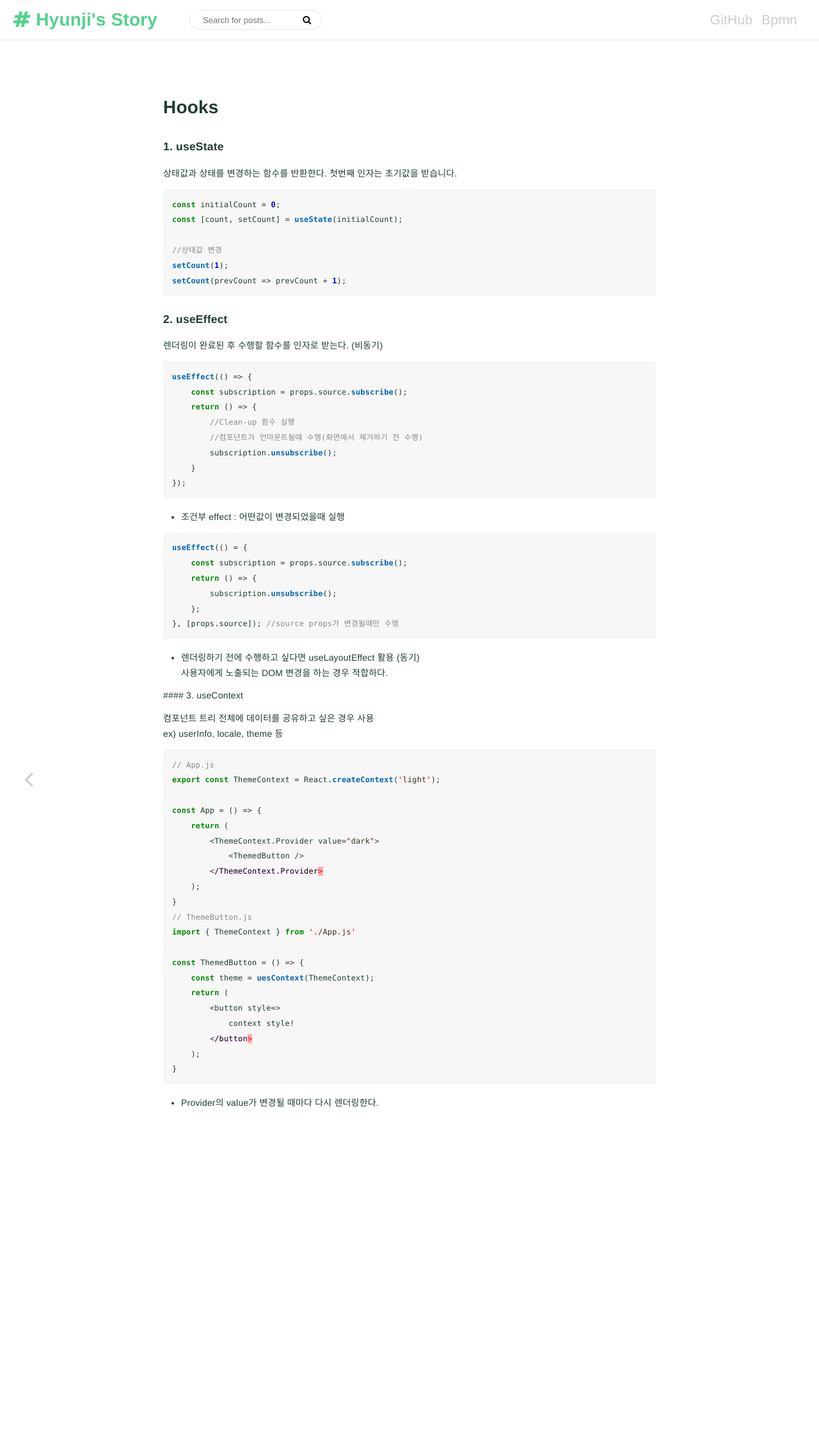
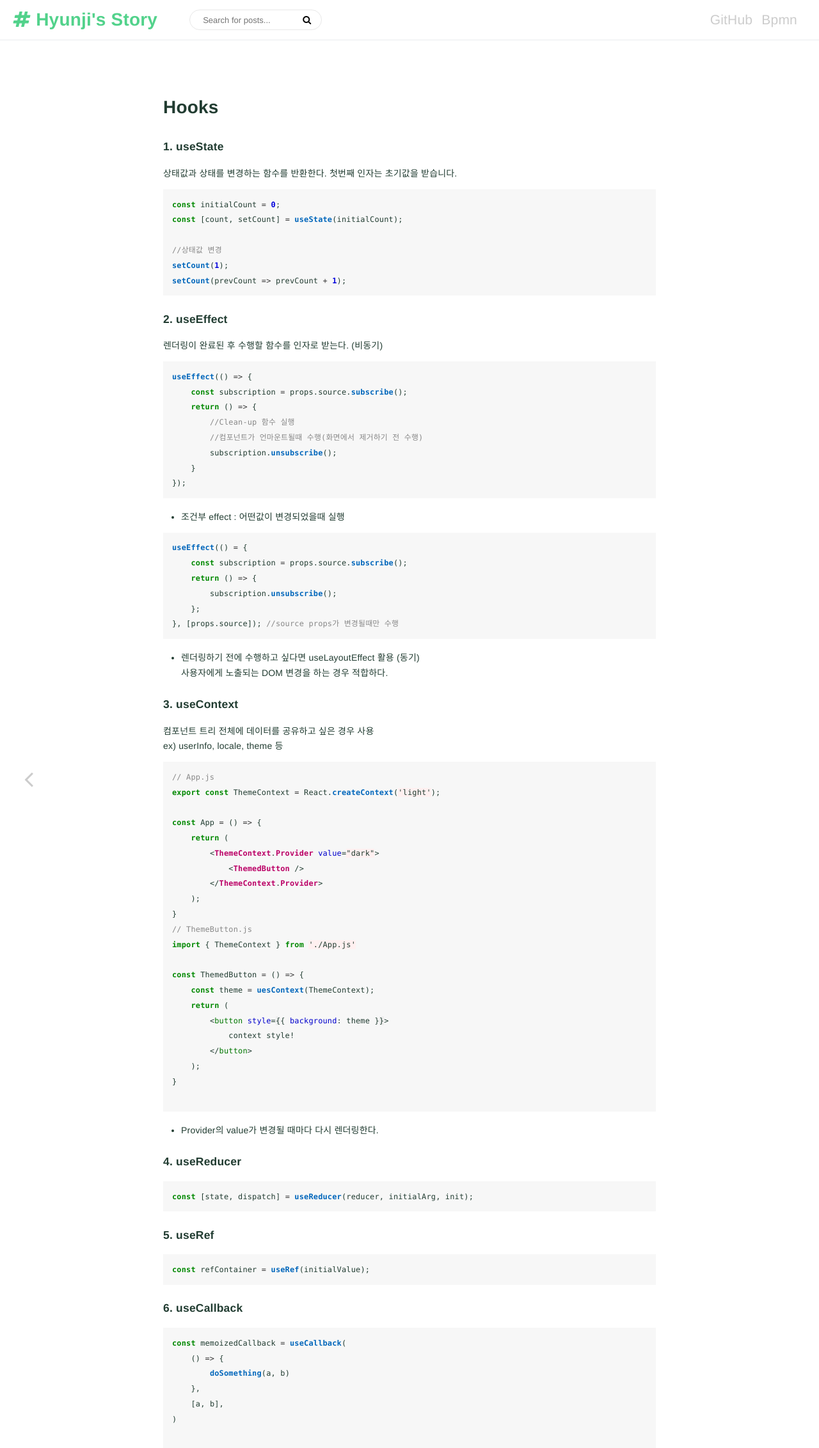
Before and after one commit to Jini2/jini2.github.io, a Jekyll site: the page built from _posts/2021-10-28-hooks.md, in a window 1280 px wide. Shown: the top 2264 px of the page at 64% size. Built offline with Jekyll 4.4.1, drawn with Linux system fonts in a browser that asks for light colours.

Commit message:
update post..

````diff
--- a/_posts/2021-10-28-hooks.md
+++ b/_posts/2021-10-28-hooks.md
@@ -11,7 +11,7 @@ layout: post
 상태값과 상태를 변경하는 함수를 반환한다.
 첫번째 인자는 초기값을 받습니다.
 
-```js
+```jsx
 const initialCount = 0;
 const [count, setCount] = useState(initialCount);
 
@@ -24,7 +24,7 @@ setCount(prevCount => prevCount + 1);
 
 렌더링이 완료된 후 수행할 함수를 인자로 받는다. (비동기)
 
-```js
+```jsx
 useEffect(() => {
     const subscription = props.source.subscribe();
     return () => {
@@ -37,7 +37,7 @@ useEffect(() => {
 
 - 조건부 effect : 어떤값이 변경되었을때 실행
 
-```js
+```jsx
 useEffect(() = {
     const subscription = props.source.subscribe();
     return () => {
@@ -49,12 +49,12 @@ useEffect(() = {
 - 렌더링하기 전에 수행하고 싶다면 useLayoutEffect 활용 (동기)
  사용자에게 노출되는 DOM 변경을 하는 경우 적합하다.
 
- #### 3. useContext
+#### 3. useContext
 
 컴포넌트 트리 전체에 데이터를 공유하고 싶은 경우 사용
 ex) userInfo, locale, theme 등
 
- ```js
+ ```jsx
 // App.js
 export const ThemeContext = React.createContext('light');
 
@@ -67,7 +67,7 @@ const App = () => {
 }
 // ThemeButton.js
 import { ThemeContext } from './App.js'
-
+{% raw %}
 const ThemedButton = () => {
     const theme = uesContext(ThemeContext);
     return (
@@ -76,6 +76,31 @@ const ThemedButton = () => {
         </button>
     );
 }
- ```
+{% endraw %}
+```
 
  - Provider의 value가 변경될 때마다 다시 렌더링한다.
+
+#### 4. useReducer
+
+```jsx
+const [state, dispatch] = useReducer(reducer, initialArg, init);
+```
+
+#### 5. useRef
+
+```jsx
+const refContainer = useRef(initialValue);
+```
+
+#### 6. useCallback
+
+```jsx
+const memoizedCallback = useCallback(
+    () => {
+        doSomething(a, b)
+    },
+    [a, b],
+)
+
+```
````
